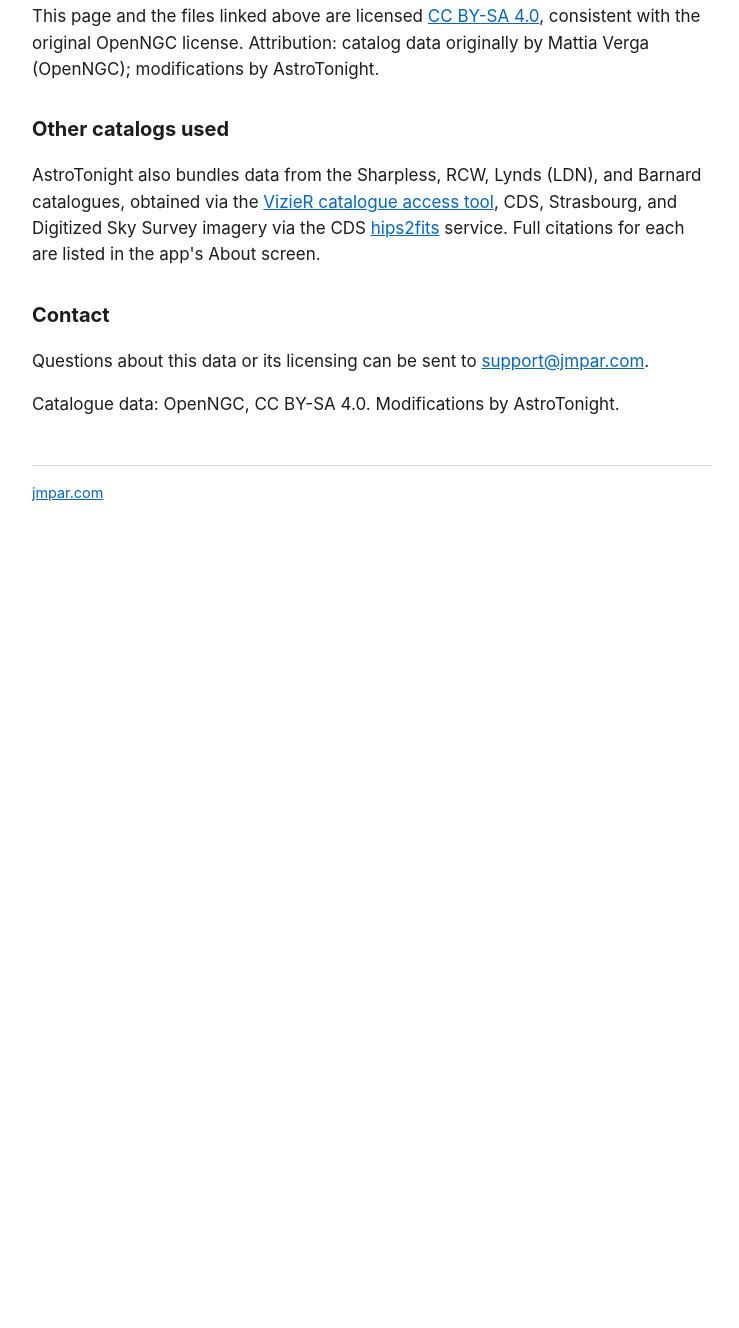
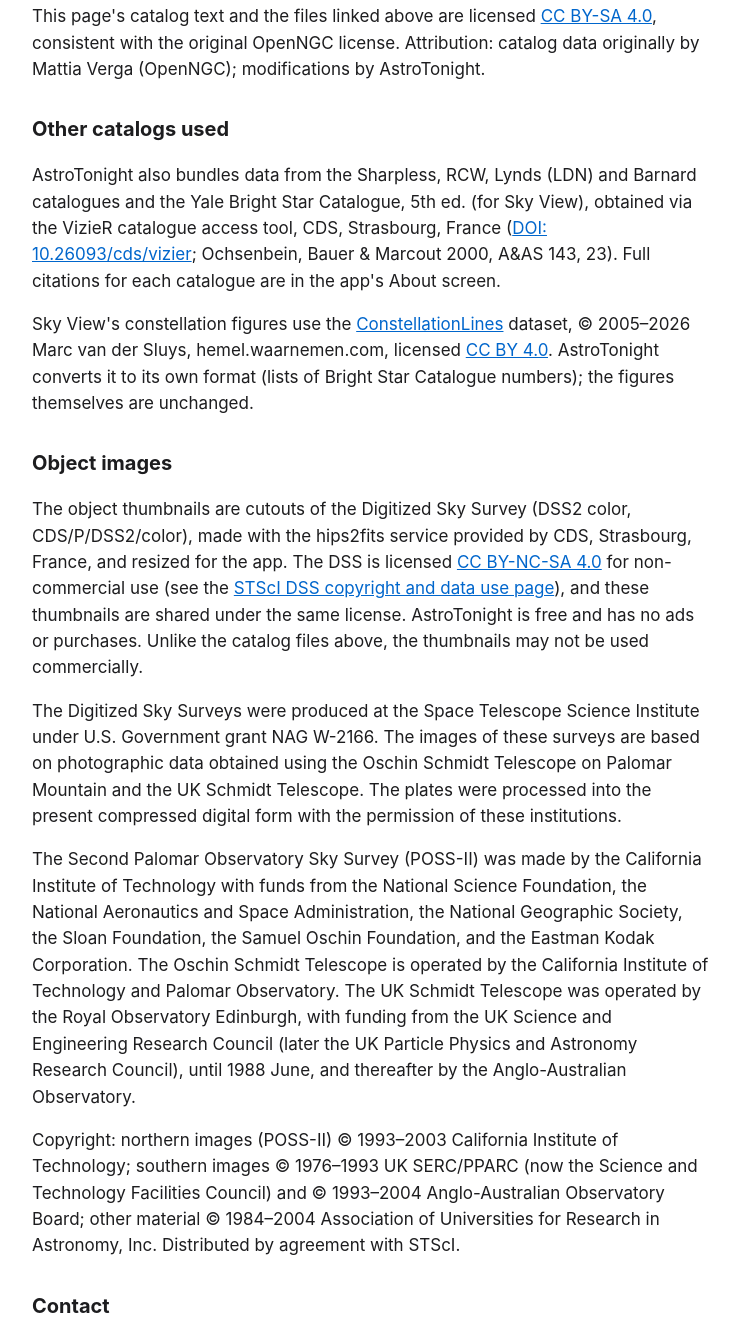
Before and after one commit to mikep63/jmpar-site, a plain HTML site: page astrotonight/catalog-data/index.html in a window 1280 px wide. Shown: the part 1552-2880 px from the top of the page, without its empty margins (268-1007 px from the left). Before the commit the page ends 2105 px from the top, so only its background shows below. Drawn offline with Linux system fonts and the light colour scheme.

Commit message:
Complete AstroTonight's image and catalog credits
Add the DSS acknowledgement, copyright holders and non-commercial
licence, the VizieR acknowledgement and the ConstellationLines
copyright. Replace two dead CDS links with the VizieR DOI and STScI's
DSS copyright page.

Co-Authored-By: Claude Opus 5.5 <noreply@anthropic.com>

```diff
--- a/astrotonight/catalog-data/index.html
+++ b/astrotonight/catalog-data/index.html
@@ -73,18 +73,48 @@
     </ul>
 
     <h2>License</h2>
-    <p>This page and the files linked above are licensed
+    <p>This page's catalog text and the files linked above are licensed
     <a href="https://creativecommons.org/licenses/by-sa/4.0/">CC BY-SA 4.0</a>,
     consistent with the original OpenNGC license. Attribution: catalog data
     originally by Mattia Verga (OpenNGC); modifications by AstroTonight.</p>
 
     <h2>Other catalogs used</h2>
-    <p>AstroTonight also bundles data from the Sharpless, RCW, Lynds (LDN), and
-    Barnard catalogues, obtained via the
-    <a href="https://cds.unistra.fr/vizier-org/licences_vizier.html">VizieR catalogue access tool</a>,
-    CDS, Strasbourg, and Digitized Sky Survey imagery via the CDS
-    <a href="https://alasky.cds.unistra.fr/hips-image-services/hips2fits">hips2fits</a>
-    service. Full citations for each are listed in the app's About screen.</p>
+    <p>AstroTonight also bundles data from the Sharpless, RCW, Lynds (LDN) and Barnard catalogues
+    and the Yale Bright Star Catalogue, 5th ed. (for Sky View), obtained via the VizieR catalogue
+    access tool, CDS, Strasbourg, France
+    (<a href="https://doi.org/10.26093/cds/vizier">DOI: 10.26093/cds/vizier</a>; Ochsenbein, Bauer
+    &amp; Marcout 2000, A&amp;AS 143, 23). Full citations for each catalogue are in the app's About screen.</p>
+    <p>Sky View's constellation figures use the
+    <a href="https://github.com/MarcvdSluys/ConstellationLines">ConstellationLines</a> dataset,
+    &copy; 2005&ndash;2026 Marc van der Sluys, hemel.waarnemen.com, licensed
+    <a href="https://creativecommons.org/licenses/by/4.0/">CC BY 4.0</a>. AstroTonight converts it to
+    its own format (lists of Bright Star Catalogue numbers); the figures themselves are unchanged.</p>
+
+    <h2>Object images</h2>
+    <p>The object thumbnails are cutouts of the Digitized Sky Survey (DSS2 color,
+    CDS/P/DSS2/color), made with the hips2fits service provided by CDS, Strasbourg, France, and resized
+    for the app. The DSS is licensed
+    <a href="https://creativecommons.org/licenses/by-nc-sa/4.0/">CC BY-NC-SA 4.0</a> for non-commercial
+    use (see the <a href="https://archive.stsci.edu/dss/copyright.html">STScI DSS copyright and data use
+    page</a>), and these thumbnails are shared under the same license. AstroTonight is free and has no ads
+    or purchases. Unlike the catalog files above, the thumbnails may not be used commercially.</p>
+    <p>The Digitized Sky Surveys were produced at the Space Telescope Science Institute under U.S.
+    Government grant NAG W-2166. The images of these surveys are based on photographic data obtained
+    using the Oschin Schmidt Telescope on Palomar Mountain and the UK Schmidt Telescope. The plates were
+    processed into the present compressed digital form with the permission of these institutions.</p>
+    <p>The Second Palomar Observatory Sky Survey (POSS-II) was made by the California Institute of
+    Technology with funds from the National Science Foundation, the National Aeronautics and Space
+    Administration, the National Geographic Society, the Sloan Foundation, the Samuel Oschin Foundation,
+    and the Eastman Kodak Corporation. The Oschin Schmidt Telescope is operated by the California
+    Institute of Technology and Palomar Observatory. The UK Schmidt Telescope was operated by the Royal
+    Observatory Edinburgh, with funding from the UK Science and Engineering Research Council (later the UK
+    Particle Physics and Astronomy Research Council), until 1988 June, and thereafter by the
+    Anglo-Australian Observatory.</p>
+    <p>Copyright: northern images (POSS-II) &copy; 1993&ndash;2003 California Institute of Technology;
+    southern images &copy; 1976&ndash;1993 UK SERC/PPARC (now the Science and Technology Facilities
+    Council) and &copy; 1993&ndash;2004 Anglo-Australian Observatory Board; other material &copy;
+    1984&ndash;2004 Association of Universities for Research in Astronomy, Inc. Distributed by agreement
+    with STScI.</p>
 
     <h2>Contact</h2>
     <p>Questions about this data or its licensing can be sent to
```
Also changed, not shown: astrotonight/index.html (+1 -1 lines).
